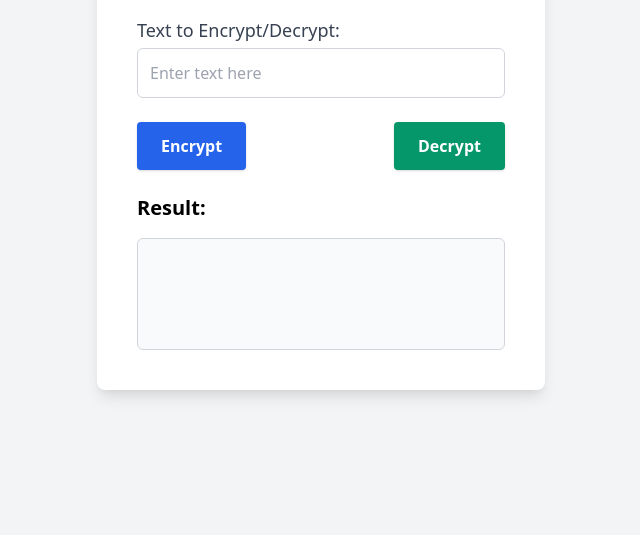
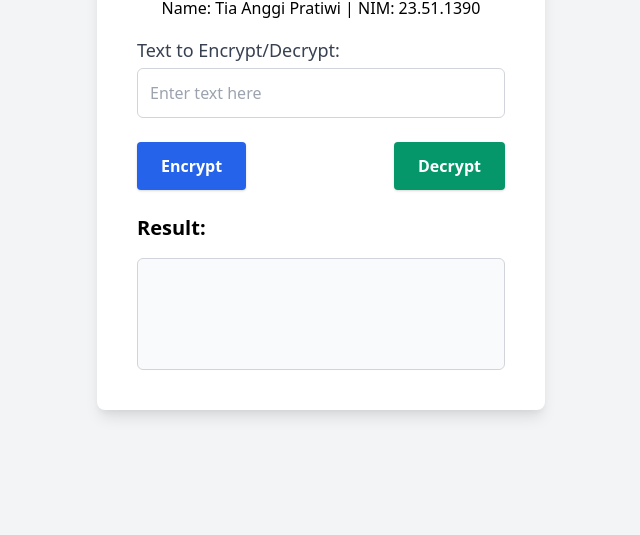
Before and after one commit to Tiaanggp/tugas_ekripsi, a website: page index.html in a window 1280 px wide. Shown: the part 265-800 px from the top of the page, without its empty margins (319-959 px from the left). Drawn offline with nearby package versions, Linux system fonts and the light colour scheme.

Commit message:
Update index.html

```diff
--- a/index.html
+++ b/index.html
@@ -4,7 +4,7 @@
 <head>
     <meta charset="UTF-8">
     <meta name="viewport" content="width=device-width, initial-scale=1.0">
-    <title>RSA Encrypt Decrypt with Express JS</title>
+    <title>RSA Encrypt Decrypt | Tia Anggi </title>
     <!-- Include jQuery -->
     <script src="https://code.jquery.com/jquery-3.6.0.min.js"></script>
     <!-- Include Tailwind CSS -->
@@ -14,6 +14,7 @@
 <body class="bg-gray-100 flex items-center justify-center min-h-screen">
     <div class="bg-white shadow-lg rounded-lg p-10 w-1/2 max-w-md"> <!-- Increased padding and width -->
         <h1 class="text-3xl font-bold mb-6 text-center">RSA Encryption/Decryption</h1> <!-- Increased title size -->
+        <p class="text-center mb-4">Name: Tia Anggi Pratiwi | NIM: 23.51.1390</p> <!-- Added name and NIM -->
 
         <div class="mb-6">
             <label for="inputText" class="block text-lg font-medium text-gray-700">Text to Encrypt/Decrypt:</label> <!-- Increased label size -->
```
